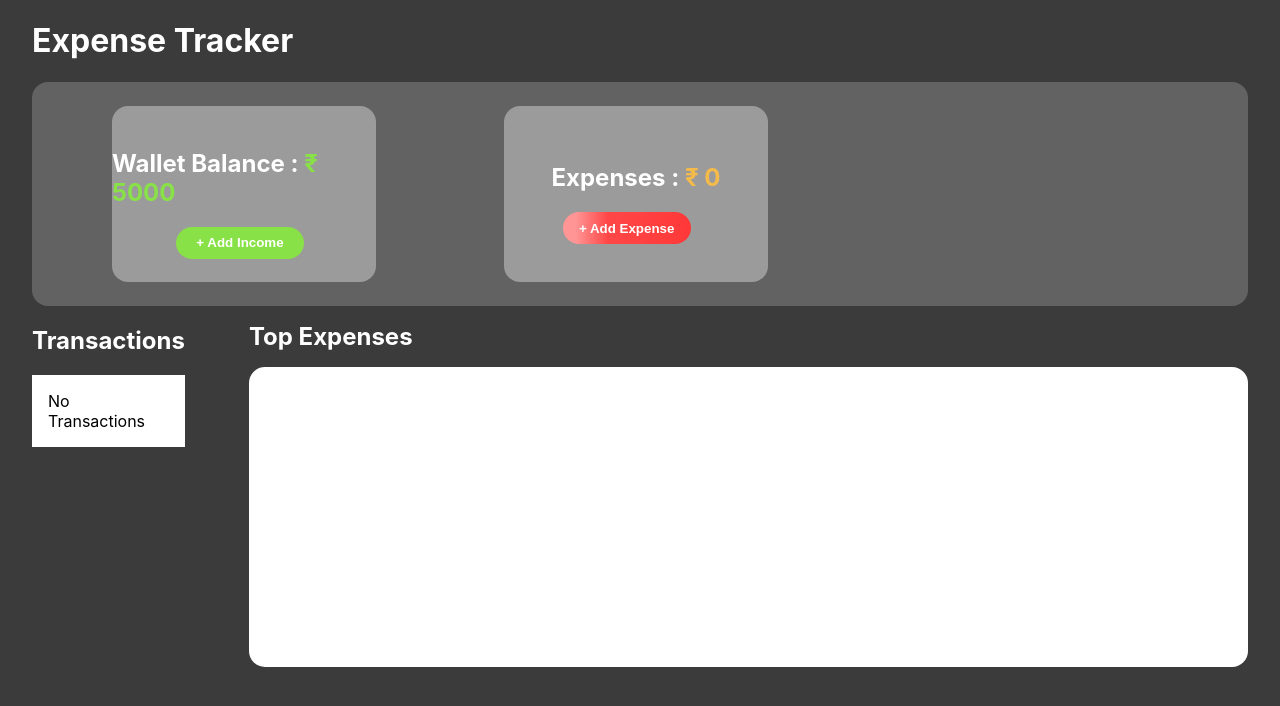
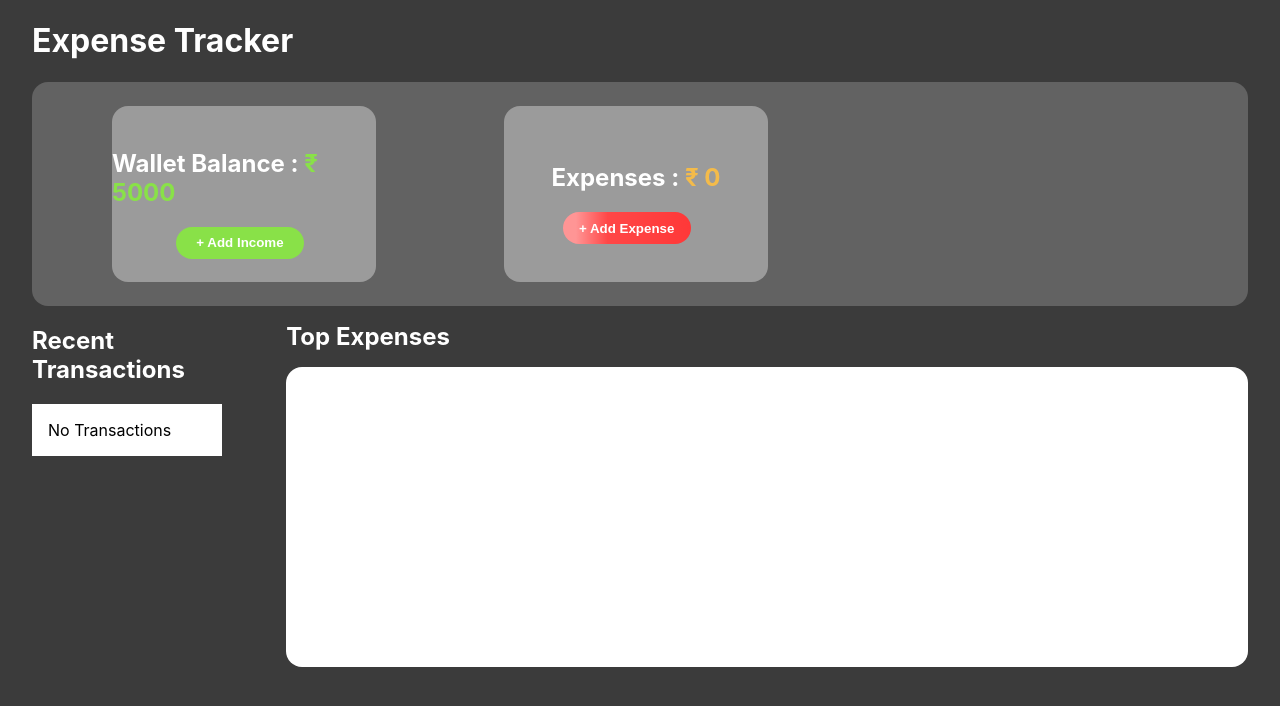
Before and after one commit to Srividhyais/xpencetracker, a React (Create React App) app: page / in a window 1280 px wide. Shown: the top 706 px of the page. Built offline with nearby package versions, Linux system fonts and the light colour scheme.

Commit message:
renamed the class

```diff
--- a/src/tracker.jsx
+++ b/src/tracker.jsx
@@ -375,7 +375,7 @@ export default function Tracker() {
                         width: 'fit-content',
                         position: 'relative',
                         left: '0rem', color: "white"
-                    }}>Transactions</h2>
+                    }}>Recent Transactions</h2>
                     <div className='transactions'>
                         {
                             expenseList.length === 0 ? (
```
